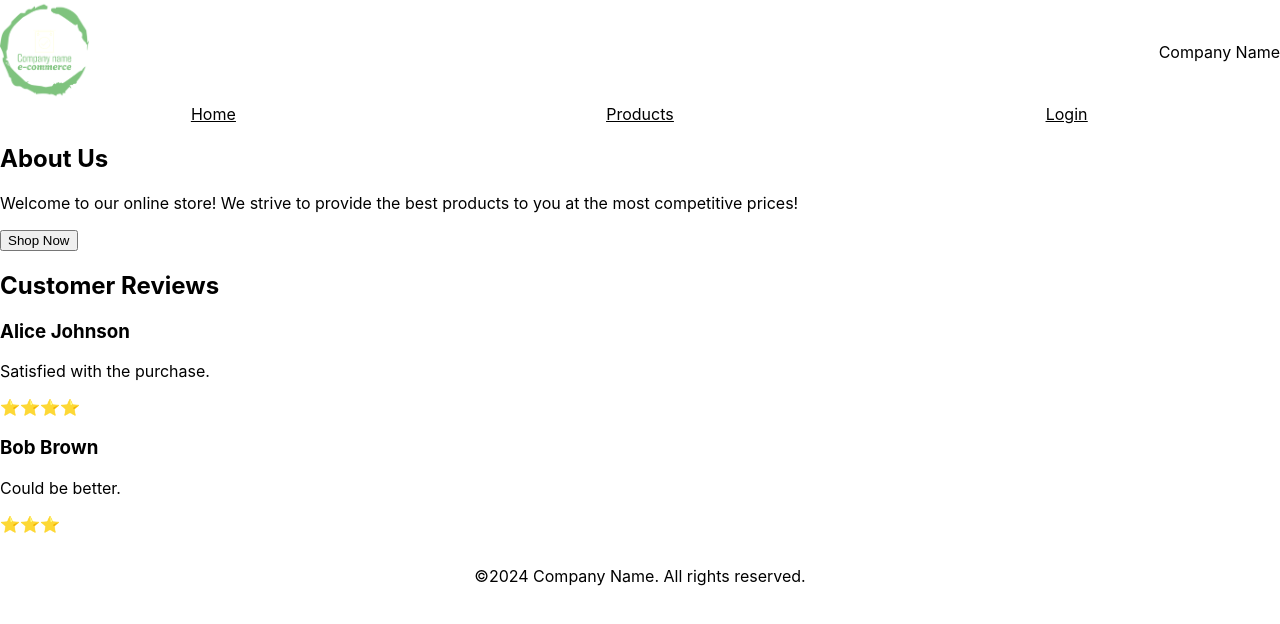
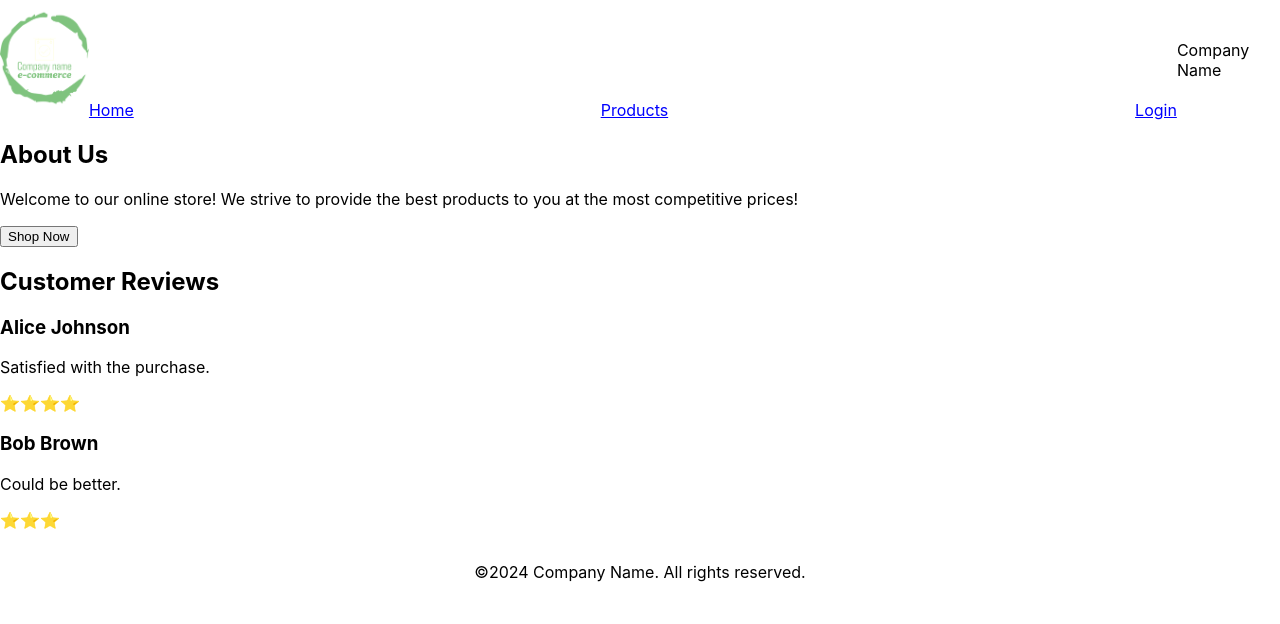
Before and after one commit to NavjotSaroa/ENSF381Assignment4, a React (Create React App) app in the folder my-ecommerce-app/: page / in a window 1280 px wide. Shown: the top 624 px of the page. Built offline with nearby package versions, Linux system fonts and the light colour scheme.

Commit message:
More tiny changes

```diff
--- a/my-ecommerce-app/src/component/Header.js
+++ b/my-ecommerce-app/src/component/Header.js
@@ -1,50 +1,39 @@
 import React from 'react';
 import { Link } from 'react-router-dom';
-import logo from './logo.png';
+import logo from './logo.png'
 
 function Header() {
+
   const headerStyle = {
     display: 'flex',
-    flexDirection: 'column',
+    justifyContent: 'space-between',
     alignItems: 'center',
     marginBottom: '20px',
   };
 
-  const topContainerStyle = {
+  const navStyle = {
     display: 'flex',
     justifyContent: 'space-between',
+    width: '100%',
+    marginTop: '100px'
+  };
+  const logoStyle = {
+    display: 'flex',
+    flexDirection: 'column',
     alignItems: 'center',
-    width: '100%',
   };
-
-  const navStyle = {
-    display: 'flex',
-    justifyContent: 'space-evenly',
-    width: '100vw',
-    textDecoration: 'underline',
-  };
-
-  const linkStyle = {
-    textDecoration: 'underline',
-    color: 'black',
-    width: '33.33%',
-    textAlign: 'center',
-  };
-
   return (
     <header style={headerStyle}>
-      <div style={topContainerStyle}>
-        <div>
-          <img src={logo} alt="Logo" style={{ height: '100px' }} />
-        </div>
-        <div>
-          Company Name
-        </div>
+      <div>
+        <img src={logo} alt="Logo" style={{ height: '100px' }} />
       </div>
       <div style={navStyle}>
-        <Link to="/" style={linkStyle}>Home</Link>
-        <Link to="/products" style={linkStyle}>Products</Link>
-        <Link to="/login" style={linkStyle}>Login</Link>
+        <Link to="/" style={{ textDecoration: 'underline', color: 'blue' }}>Home</Link>
+        <Link to="/products" style={{ textDecoration: 'underline', color: 'blue' }}>Products</Link>
+        <Link to="/login" style={{ textDecoration: 'underline', color: 'blue' }}>Login</Link>
+      </div>
+      <div>
+        Company Name
       </div>
     </header>
   );
```
